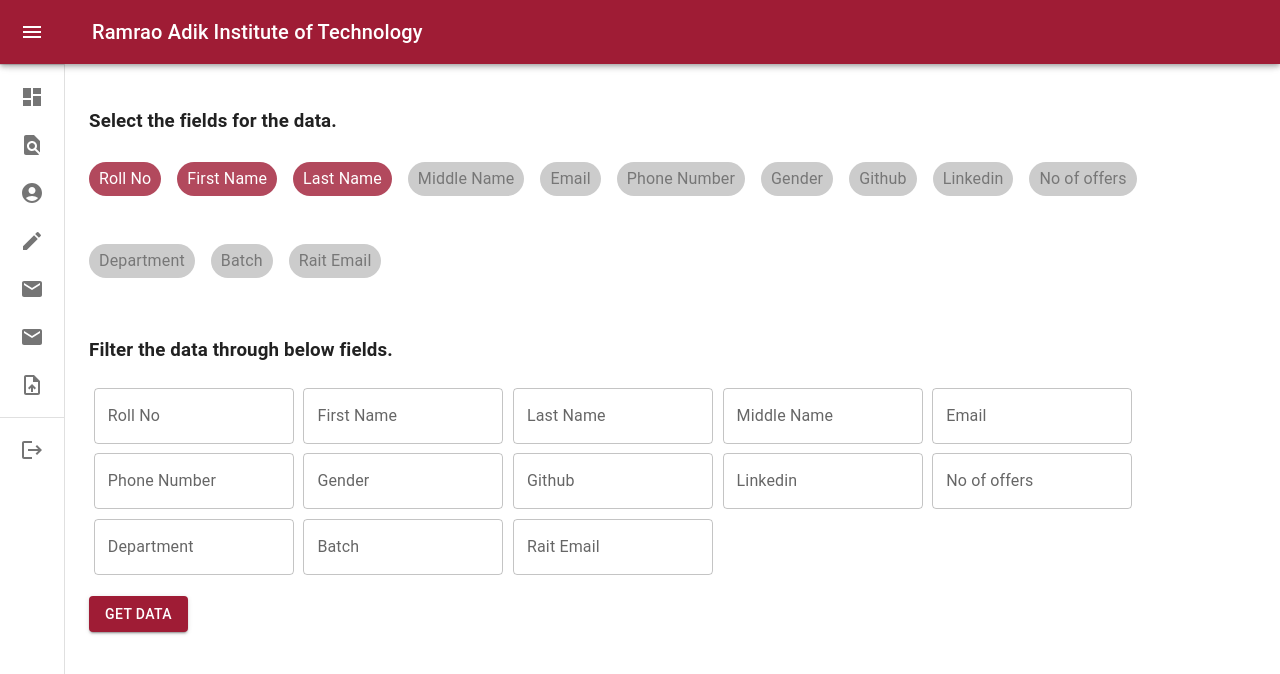
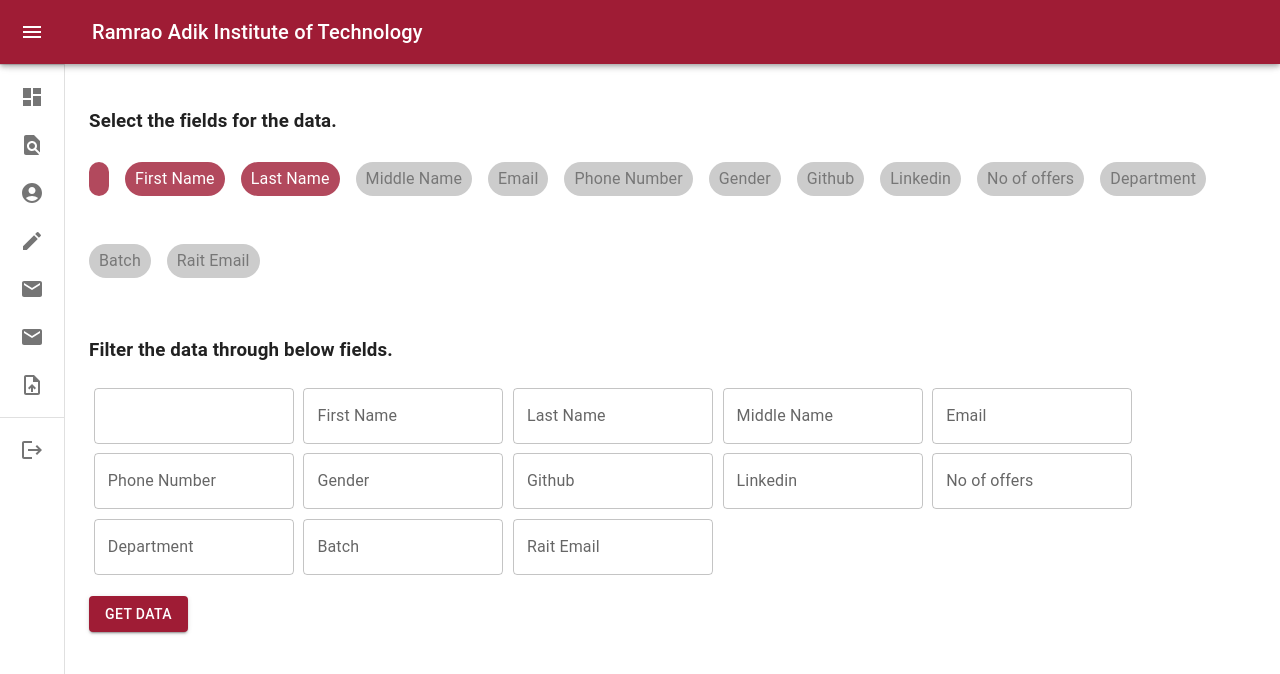
Before and after one commit to hdck007/portal-fe, a React (Create React App) app: page /lookup in a window 1280 px wide. Shown: the top 674 px of the page. Built offline with nearby package versions, Linux system fonts and the light colour scheme.

Commit message:
feat: fixed bugs

```diff
--- a/src/Pages/Dashboard.tsx
+++ b/src/Pages/Dashboard.tsx
@@ -26,7 +26,7 @@
 };
 
 const beautifulLabels: any = {
-  rollno: 'Roll No',
+  roll_no: 'Roll No',
   first_name: 'First Name',
   last_name: 'Last Name',
   middle_name: 'Middle Name',
```
